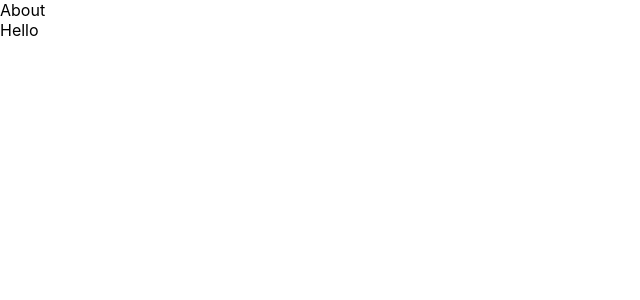
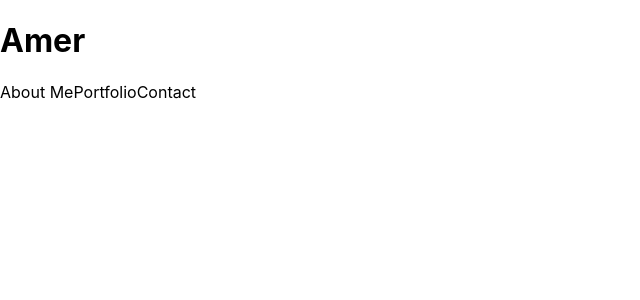
Before and after one commit to amerkulovic/React-Portfolio, a React (Create React App) app: page / in a window 1280 px wide. Shown: the top 300 px of the page, without its empty margins (0-640 px from the left). Built offline with nearby package versions, Linux system fonts and the light colour scheme.

Commit message:
added tailwinds css package

```diff
--- a/package.json
+++ b/package.json
@@ -34,5 +34,10 @@
       "last 1 firefox version",
       "last 1 safari version"
     ]
+  },
+  "devDependencies": {
+    "autoprefixer": "^10.4.14",
+    "postcss": "^8.4.21",
+    "tailwindcss": "^3.2.7"
   }
 }
--- /dev/null
+++ b/postcss.config.js
@@ -0,0 +1,6 @@
+module.exports = {
+  plugins: {
+    tailwindcss: {},
+    autoprefixer: {},
+  },
+}
--- a/src/App.js
+++ b/src/App.js
@@ -1,4 +1,3 @@
-import logo from "./logo.svg";
 import Header from "./Header";
 import "./App.css";
 
@@ -6,7 +5,6 @@ function App() {
   return (
     <>
       <Header />
-      <div>Hello</div>
     </>
   );
 }
--- a/src/Header.js
+++ b/src/Header.js
@@ -3,7 +3,12 @@ import React from "react";
 const Header = () => {
   return (
     <div>
-      <nav>About</nav>
+        <h1 className="text-red-300">Amer</h1>
+      <nav>
+        <a>About Me</a>
+        <a>Portfolio</a>
+        <a>Contact</a>
+      </nav>
     </div>
   );
 };
```
Also changed, not shown: tailwind.config.js (added, +10 -0 lines), 2 other files (tests, documents, lock files or other folders).
